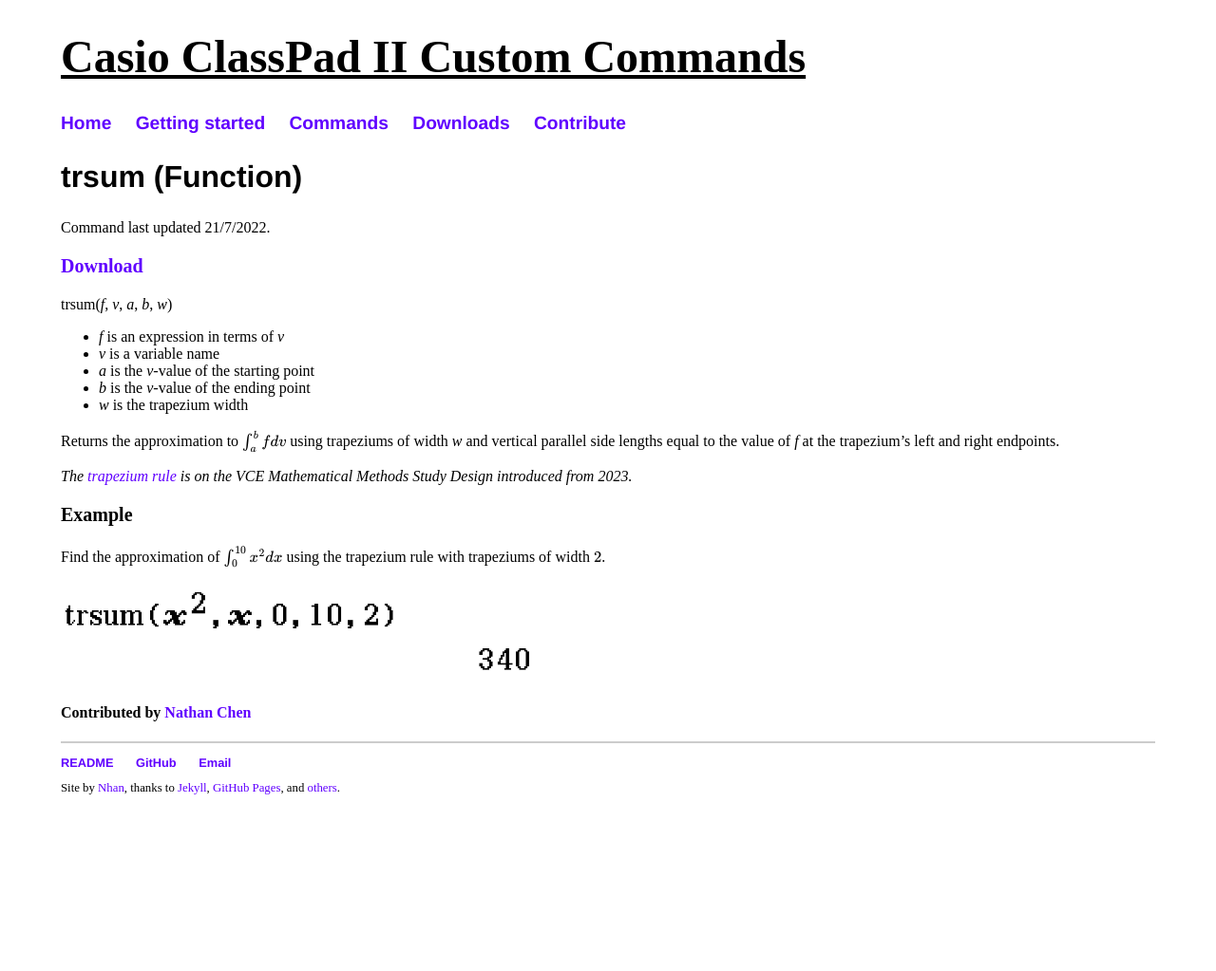
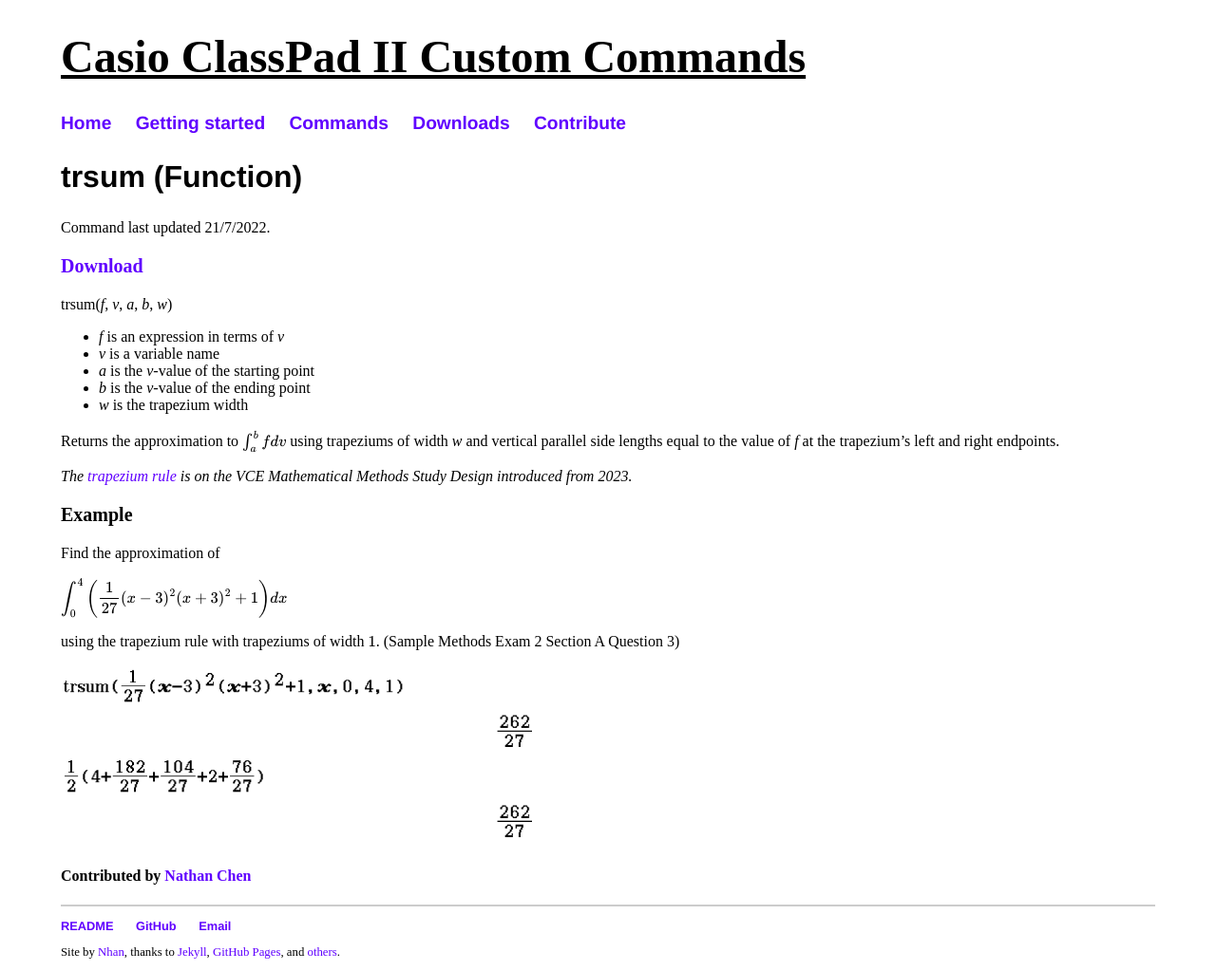
Before and after one commit to nhtnhanbn/whitecas, a Jekyll site: the page built from docs/commands/trsum.md, in a window 1280 px wide. Shown: the whole page at 95% size. Built offline with Jekyll 4.4.1, drawn with Linux system fonts in a browser that asks for light colours; before the commit the page ends 900 px from its top, so only the background shows below that.

Commit message:
Change trsum example to newly available source

```diff
--- a/docs/commands/trsum.md
+++ b/docs/commands/trsum.md
@@ -21,8 +21,12 @@
 
 ### Example
 
-Find the approximation of $$ \int_0^{10} x^2 dx $$ using the trapezium rule with trapeziums of width $$ 2 $$.
+Find the approximation of
 
-![trsum(x^2, x, 0, 10, 2)]({{ '/files/trsum.png' | relative_url }})
+$$ \int_0^{4} \left( \dfrac{1}{27} (x-3)^2 (x+3)^2 + 1 \right) dx $$
+
+using the trapezium rule with trapeziums of width $$ 1 $$. (Sample Methods Exam 2 Section A Question 3)
+
+![trsum((1/27)(x-3)^2(x+3)^2+1, x, 0, 4, 1)]({{ '/files/trsum.png' | relative_url }})
 
 #### Contributed by [{{ site.data.contributors.nathanchen.name }}]({{ site.data.contributors.nathanchen.url }})
```
Also changed, not shown: files/simlin.png, files/trsum.png.
